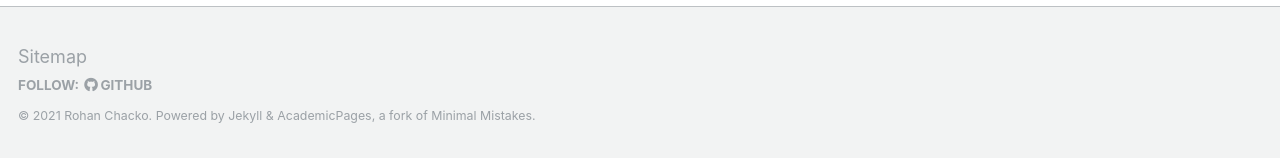
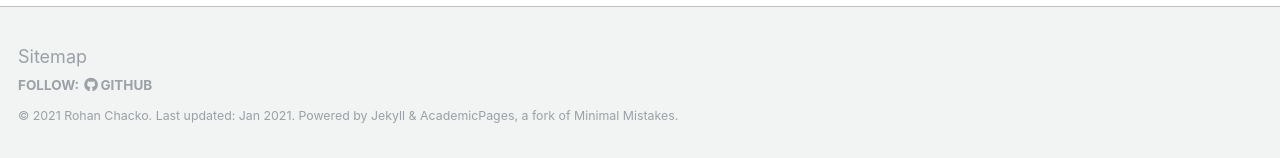
Before and after one commit to RohanChacko/rohanchacko.github.io, a Jekyll site: the page built from _pages/about.md, in a window 1280 px wide and 1038 px high. Shown: the part 877-1035 px from the top of the window. Built offline with Jekyll 4.4.1, drawn with Linux system fonts in a browser that asks for light colours.

Commit message:
Update using academic pages pt. 22

```diff
--- a/_includes/footer.html
+++ b/_includes/footer.html
@@ -20,4 +20,4 @@
   </ul>
 </div>
 
-<div class="page__footer-copyright">&copy; {{ site.time | date: '%Y' }} {{ site.name | default: site.title }}. {{ site.data.ui-text[site.locale].powered_by | default: "Powered by" }} <a href="http://jekyllrb.com" rel="nofollow">Jekyll</a> &amp; <a href="https://github.com/academicpages/academicpages.github.io">AcademicPages</a>, a fork of <a href="https://mademistakes.com/work/minimal-mistakes-jekyll-theme/" rel="nofollow">Minimal Mistakes</a>.</div>
+<div class="page__footer-copyright">&copy; {{ site.time | date: '%Y' }} {{ site.name | default: site.title }}. Last updated: Jan 2021. {{ site.data.ui-text[site.locale].powered_by | default: "Powered by" }} <a href="http://jekyllrb.com" rel="nofollow">Jekyll</a> &amp; <a href="https://github.com/academicpages/academicpages.github.io">AcademicPages</a>, a fork of <a href="https://mademistakes.com/work/minimal-mistakes-jekyll-theme/" rel="nofollow">Minimal Mistakes</a>.</div>
```
